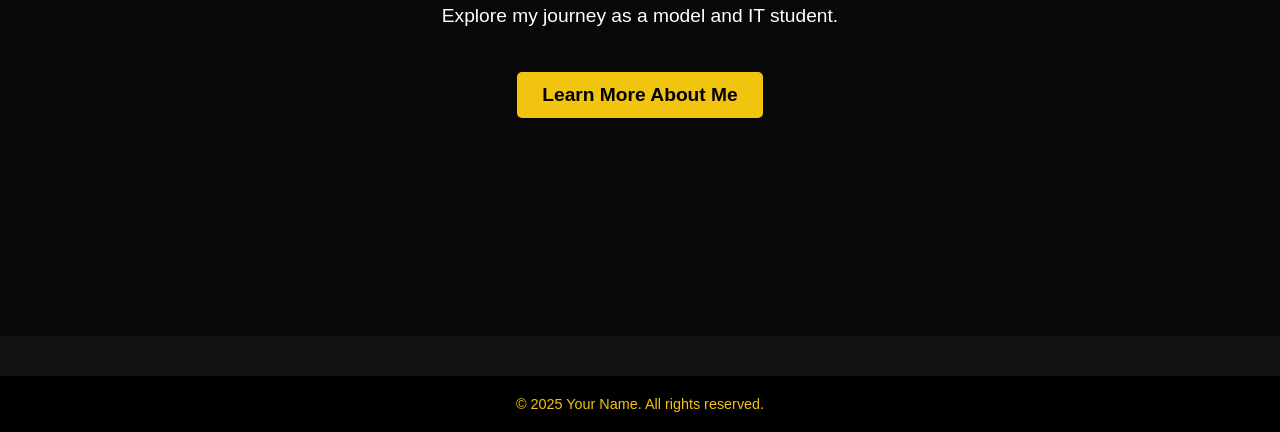
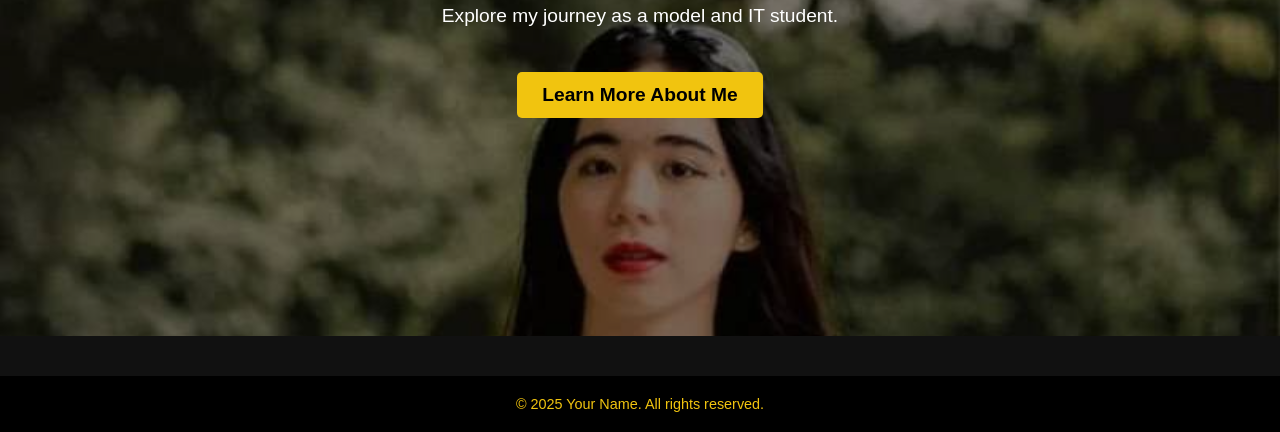
Before and after one commit to justcallmejonalyn/my-portfolio, a plain HTML site: page index.html in a window 1280 px wide. Shown: the part 368-800 px from the top of the page. Drawn offline with Linux system fonts and the light colour scheme.

Commit message:
Add files via upload

```diff
--- a/style.css
+++ b/style.css
@@ -405,7 +405,7 @@ html, body {
 
 /* Ensure the hero section doesn't block content */
 .hero {
-    background: url('images/background.jpg') no-repeat center center/cover;
+    background: url('https://raw.githubusercontent.com/justcallmejonalyn/my-portfolio/main/background.jpg') no-repeat center center/cover;
     height: 100vh; /* Full screen height for the hero section */
     display: flex;
     align-items: center;
```
